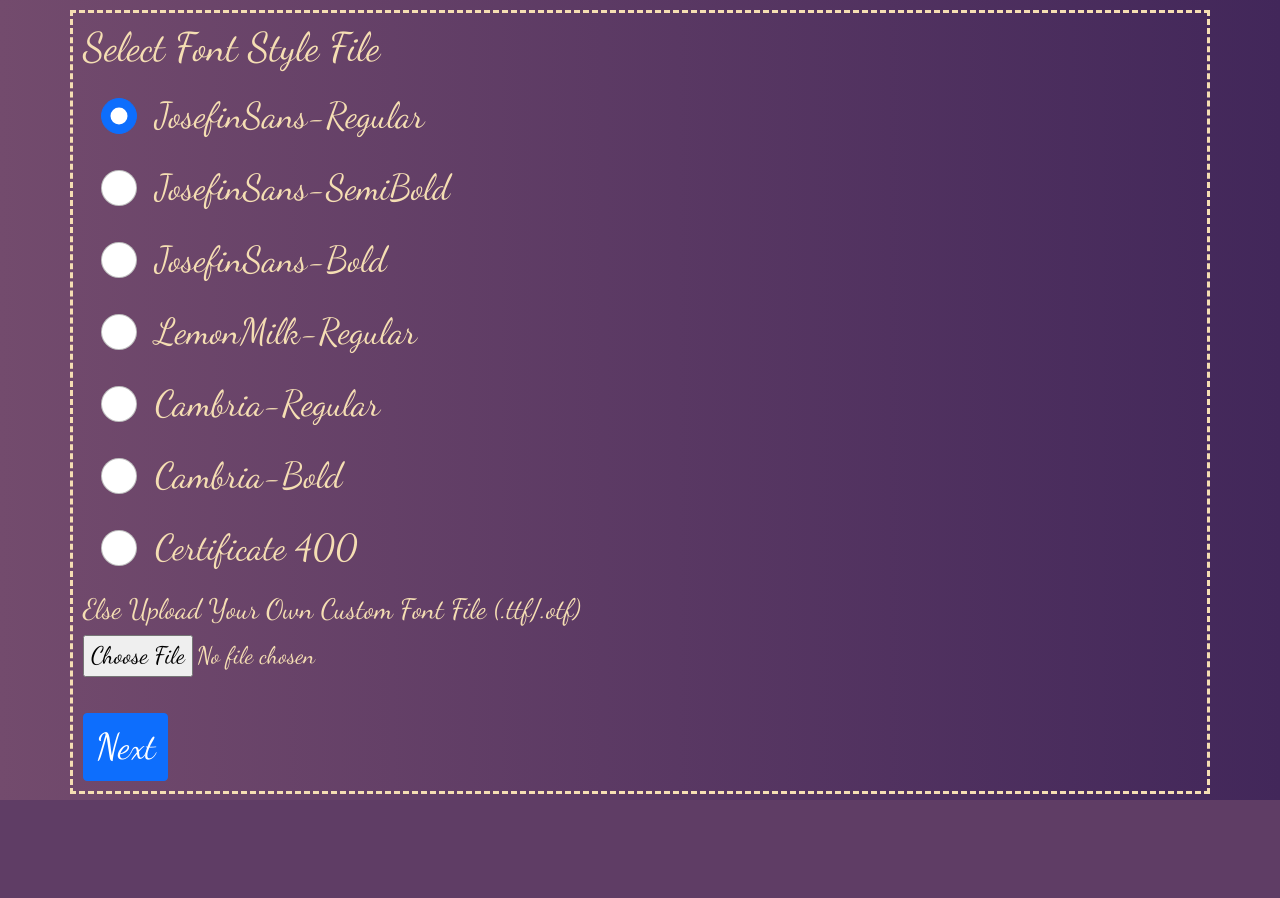
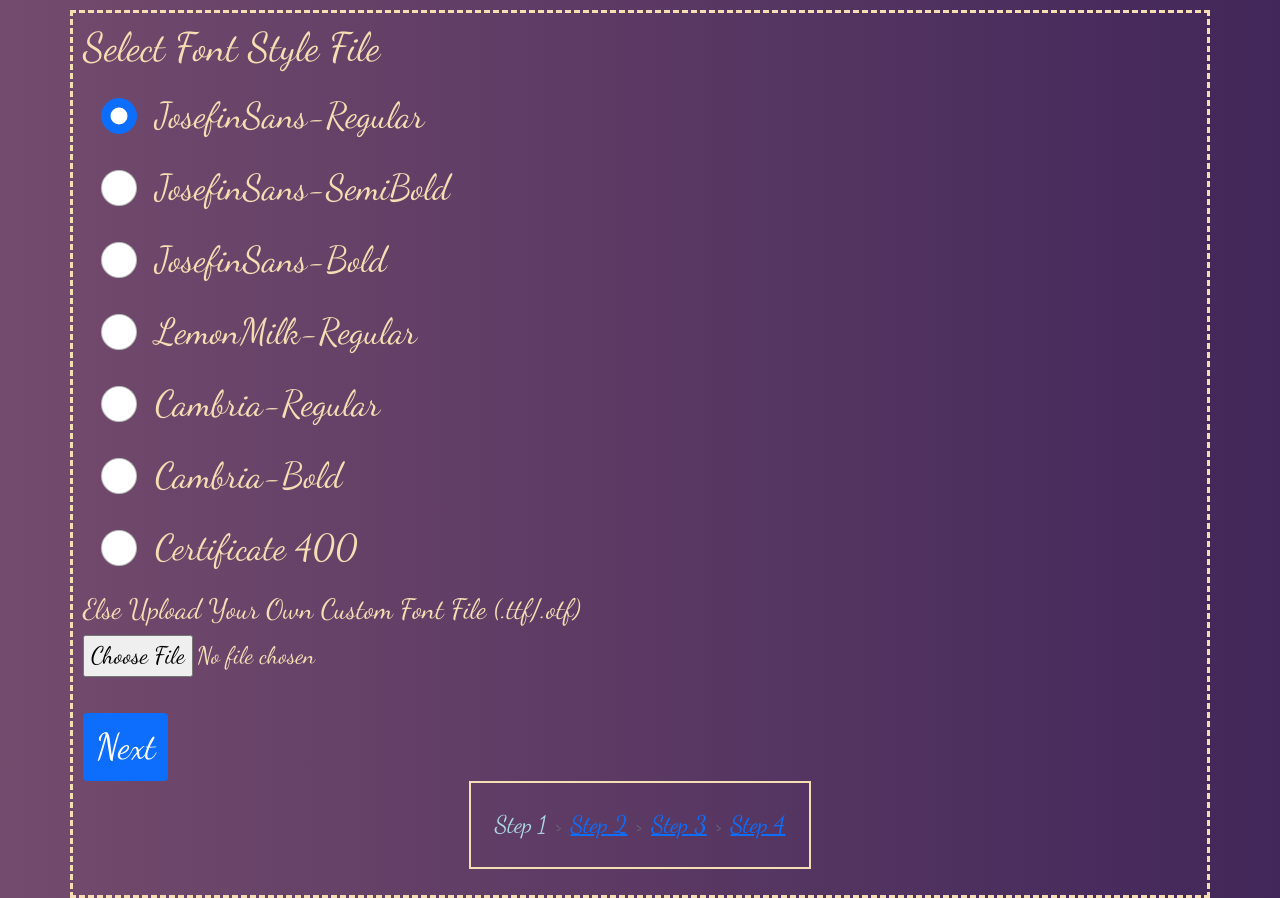
Before and after one commit to yashtailor/Certi-Generator, a Flask app: page /step1 in a window 1280 px wide. Before the commit the page ends 800 px from the top, so only its background shows below. Run offline with Flask 2, Linux system fonts and the light colour scheme.

Commit message:
update breadcrumb

```diff
--- a/templates/step1.html
+++ b/templates/step1.html
@@ -81,6 +81,14 @@
         <input type="file" onchange="loadFile(event)" accept=".ttf,.otf">
         <br><br>
         <button class="btn btn-primary" onclick="moveToStep2()">Next</button>
+        <nav style="--bs-breadcrumb-divider: '>';" aria-label="breadcrumb" class="center-bread">
+            <ol class="breadcrumb">
+              <li class="breadcrumb-item active" aria-current="page">Step 1</li>
+              <li class="breadcrumb-item"><a href="/step2">Step 2</a></li>
+              <li class="breadcrumb-item"><a href="/step3">Step 3</a></li>
+              <li class="breadcrumb-item"><a href="/step4">Step 4</a></li>
+            </ol>
+        </nav>
     </div>
 </body>
 <script>
@@ -157,7 +165,19 @@
         justify-content: center;
         align-items: center;
     }
-
+    .breadcrumb{
+        border: 2px solid wheat;
+        padding: 1em;
+    }
+    .center-bread{
+        width: 100%;
+        display: flex;
+        justify-content: center;
+        align-items: center;
+    }
+    .active{
+        color: lightblue !important;
+    }
     @keyframes spin {
         0% { transform: rotate(0deg); }
         100% { transform: rotate(360deg); }
```
Also changed, not shown: templates/step2.html (+21 -0 lines), templates/step3.html (+21 -0 lines), templates/step4.html (+21 -0 lines).
